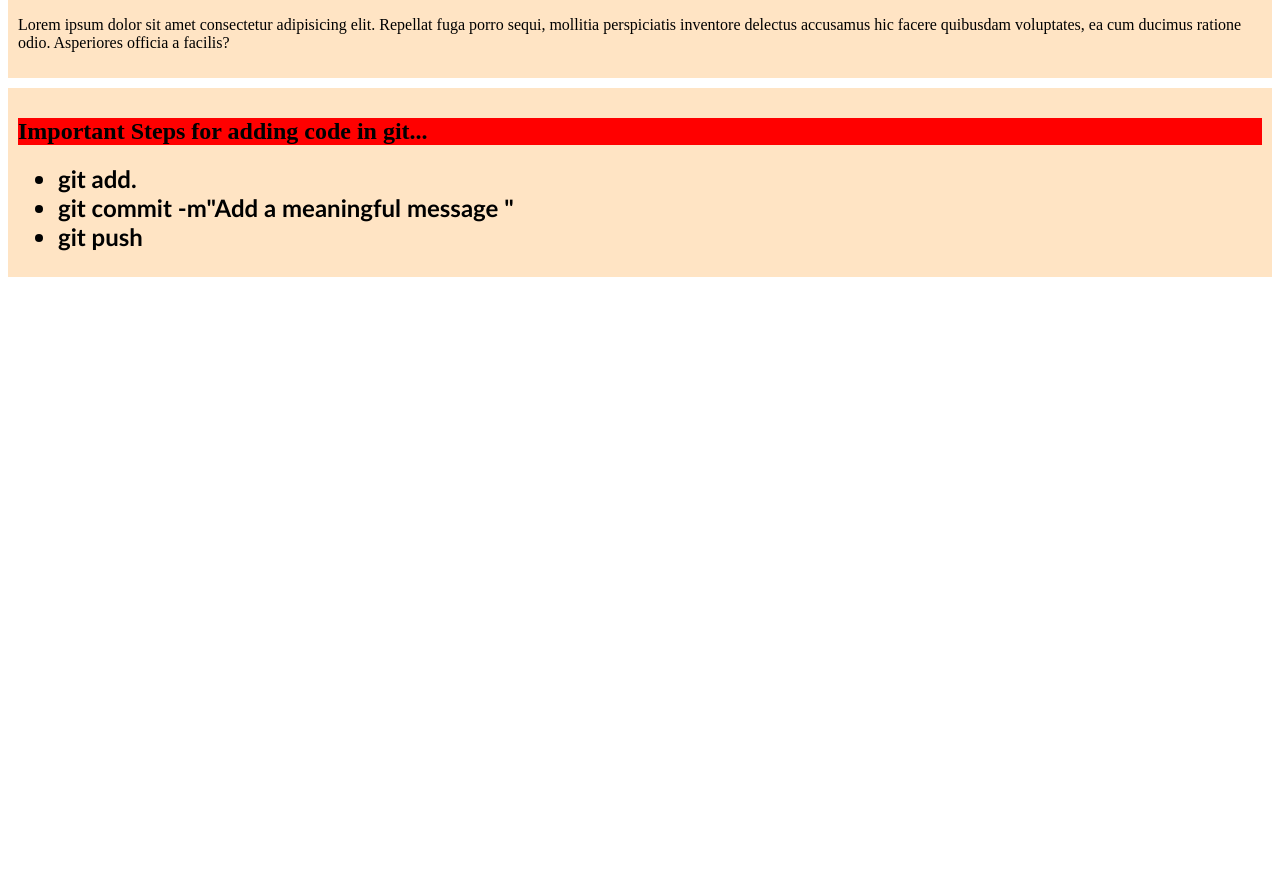
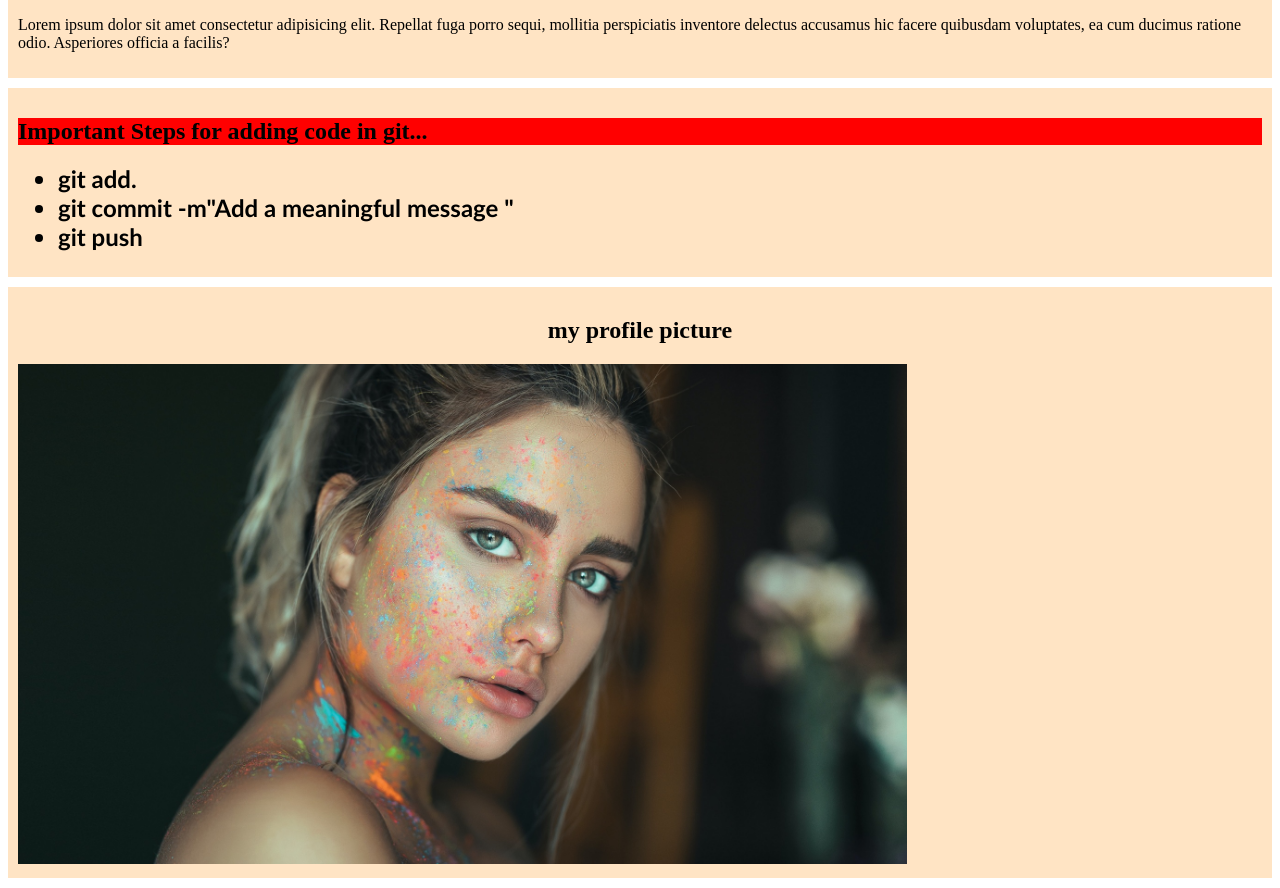
Before and after one commit to Shawon1128/simple-website, a plain HTML site: page index.html in a window 1280 px wide. Shown: the part 123-1011 px from the top of the page. Before the commit the page ends 800 px from the top, so only its background shows below. Drawn offline with Linux system fonts and the light colour scheme.

Commit message:
image add

```diff
--- a/index.html
+++ b/index.html
@@ -5,6 +5,9 @@
     <meta name="viewport" content="width=device-width, initial-scale=1.0">
     <title>My Simple Website</title>
     <link rel="stylesheet" href="styles/design.css">
+    <style>
+
+    </style>
 </head>
 <body>
     <div>
@@ -24,5 +27,9 @@
             <li>git push</li>
         </ul>
     </div>
+    <div>
+       <h2 style="text-align: center;">my profile picture</h2>
+       <img src="images/woman-portrait-colorful-1920x1080-1506.jpg" alt="">
+    </div>
 </body>
 </html>
--- a/styles/design.css
+++ b/styles/design.css
@@ -8,3 +8,7 @@ li{
     font-size: x-large;
     font-weight: bolder;
 }
+
+img{
+    block-size: 500px;
+}
```
Also changed, not shown: images/woman-portrait-colorful-1920x1080-1506.jpg (added).
